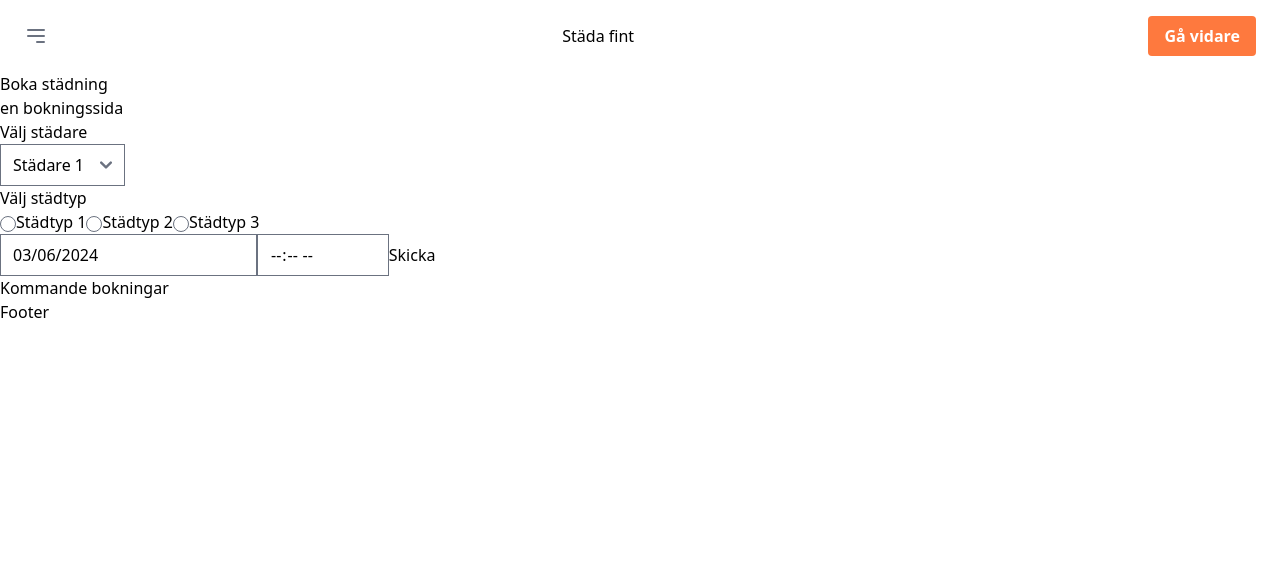
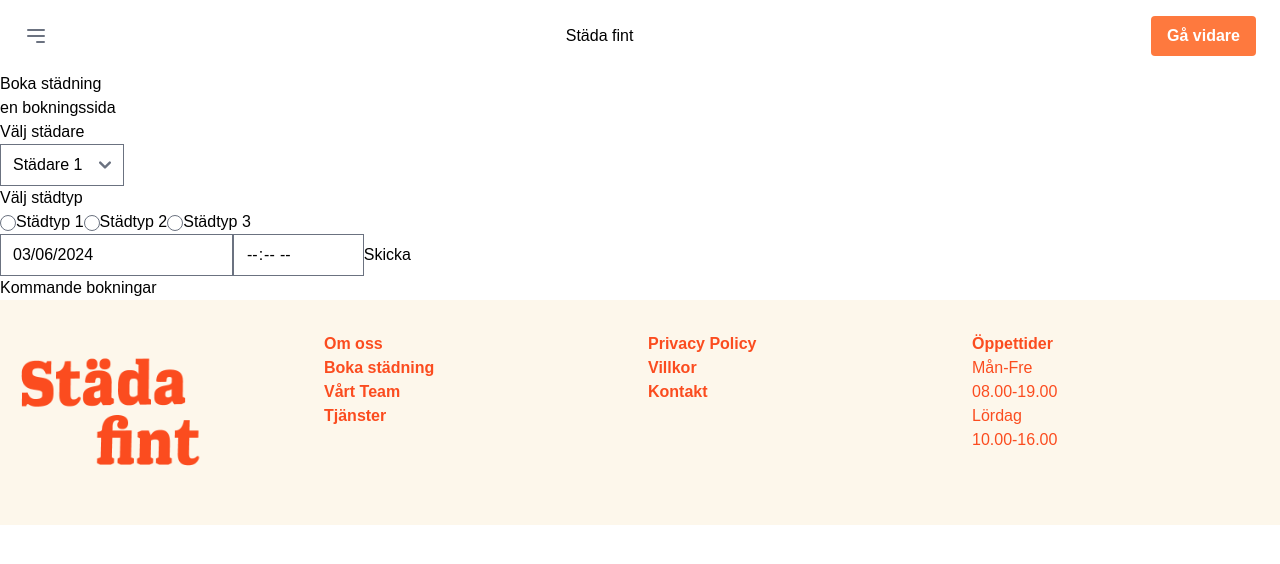
Before and after one commit to varamara/cleaning-service, a React (Vite) app in the folder cleaning-service-js-2/: page /BookingPage in a window 1280 px wide. Shown: the top 564 px of the page. Built offline with nearby package versions, Linux system fonts and the light colour scheme.

Commit message:
Add footer component with links and styling

```diff
--- a/cleaning-service-js-2/src/components/sharedcomponents/Footer.tsx
+++ b/cleaning-service-js-2/src/components/sharedcomponents/Footer.tsx
@@ -1,8 +1,59 @@
+import Logo from "./Logo";
 
 const Footer = () => {
   return (
-    <div>Footer</div>
-  )
-}
+    <footer className="bg-primaryBeige text-secondaryOrange py-8">
+      <div className="container mx-auto grid grid-cols-4 gap-4">
+        <div>
+          <Logo />
+        </div>
+        <div>
+          <ul className="font-bold">
+            <li>
+              <a href="#">Om oss</a>
+            </li>
+            <li>
+              <a href="#">Boka städning</a>
+            </li>
+            <li>
+              <a href="#">Vårt Team</a>
+            </li>
+            <li>
+              <a href="#">Tjänster</a>
+            </li>
+          </ul>
+        </div>
+        <div>
+          <ul className="font-bold">
+            <li>
+              <a href="#">Privacy Policy</a>
+            </li>
+            <li>
+              <a href="#">Villkor</a>
+            </li>
+            <li>
+              <a href="#">Kontakt</a>
+            </li>
+          </ul>
+        </div>
+        <div>
+          <ul>
+            <li className="font-bold">Öppettider</li>
+            <li>
+              <p>
+                Mån-Fre <br /> 08.00-19.00
+              </p>
+            </li>
+            <li>
+              <p>
+                Lördag <br /> 10.00-16.00
+              </p>
+            </li>
+          </ul>
+        </div>
+      </div>
+    </footer>
+  );
+};
 
-export default Footer
+export default Footer;
--- /dev/null
+++ b/cleaning-service-js-2/src/components/sharedcomponents/Logo.tsx
@@ -0,0 +1,11 @@
+import LogoImg from '../../assets/logoImg.png'
+
+const Logo = () => {
+  return (
+    <div>
+        <img src={LogoImg}/>
+    </div>
+  )
+}
+
+export default Logo
--- a/cleaning-service-js-2/tailwind.config.js
+++ b/cleaning-service-js-2/tailwind.config.js
@@ -3,21 +3,22 @@ module.exports = {
   content: [
     "./index.html",
     "./src/**/*.{js,ts,jsx,tsx}",
-    'node_modules/flowbite-react/**/*.{js,jsx,ts,tsx}'
+    "node_modules/flowbite-react/**/*.{js,jsx,ts,tsx}",
   ],
   theme: {
+    fontFamily: {
+      sans: ['Futura', 'sans-serif'],
+    },
     extend: {
       colors: {
-
-        primaryBlue: '#112e59',
-        secondaryBlue: '#d0e3ff',
-        primaryOrange: '#fe793e',
-        secondaryOrange: 'fb4c1f',
-        pink: 'fbc6d0'
+        primaryBeige: "#fdf7eb",
+        primaryBlue: "#112e59",
+        secondaryBlue: "#d0e3ff",
+        primaryOrange: "#fe793e",
+        secondaryOrange: "#fb4c1f",
+        pink: "#fbc6d0",
       },
     },
   },
-  plugins: [
-    require('flowbite/plugin')
-  ]
-}
+  plugins: [require("flowbite/plugin")],
+};
```
Also changed, not shown: cleaning-service-js-2/src/assets/logoImg.png (added).
